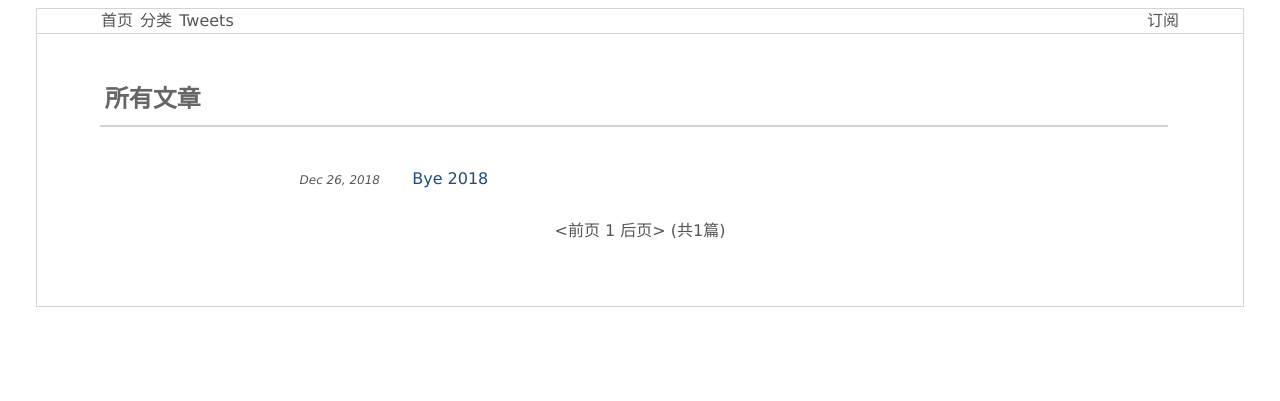
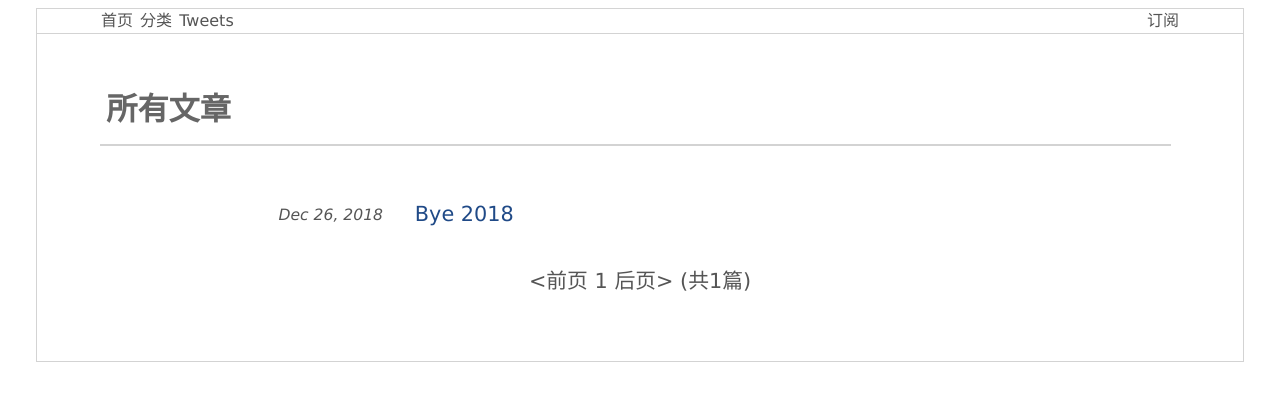
Before and after one commit to reducm/reducm.github.io, a Jekyll site: the page built from index.html, in a window 1280 px wide. Shown: the top 401 px of the page. Built offline with Jekyll 4.4.1, drawn with Linux system fonts in a browser that asks for light colours; the list of posts is cut into pages by our own code; comment, search, counter and statistics services are not loaded.

Commit message:
bigger font-size

```diff
--- a/css/default.css
+++ b/css/default.css
@@ -11,6 +11,7 @@ div.main {
   width: 1080px;
   line-height: 150%;
   border: 1px solid LightGrey;
+  font-size: 1.3em;
 }
 
 H1,
```
Also changed, not shown: 3 other files.
